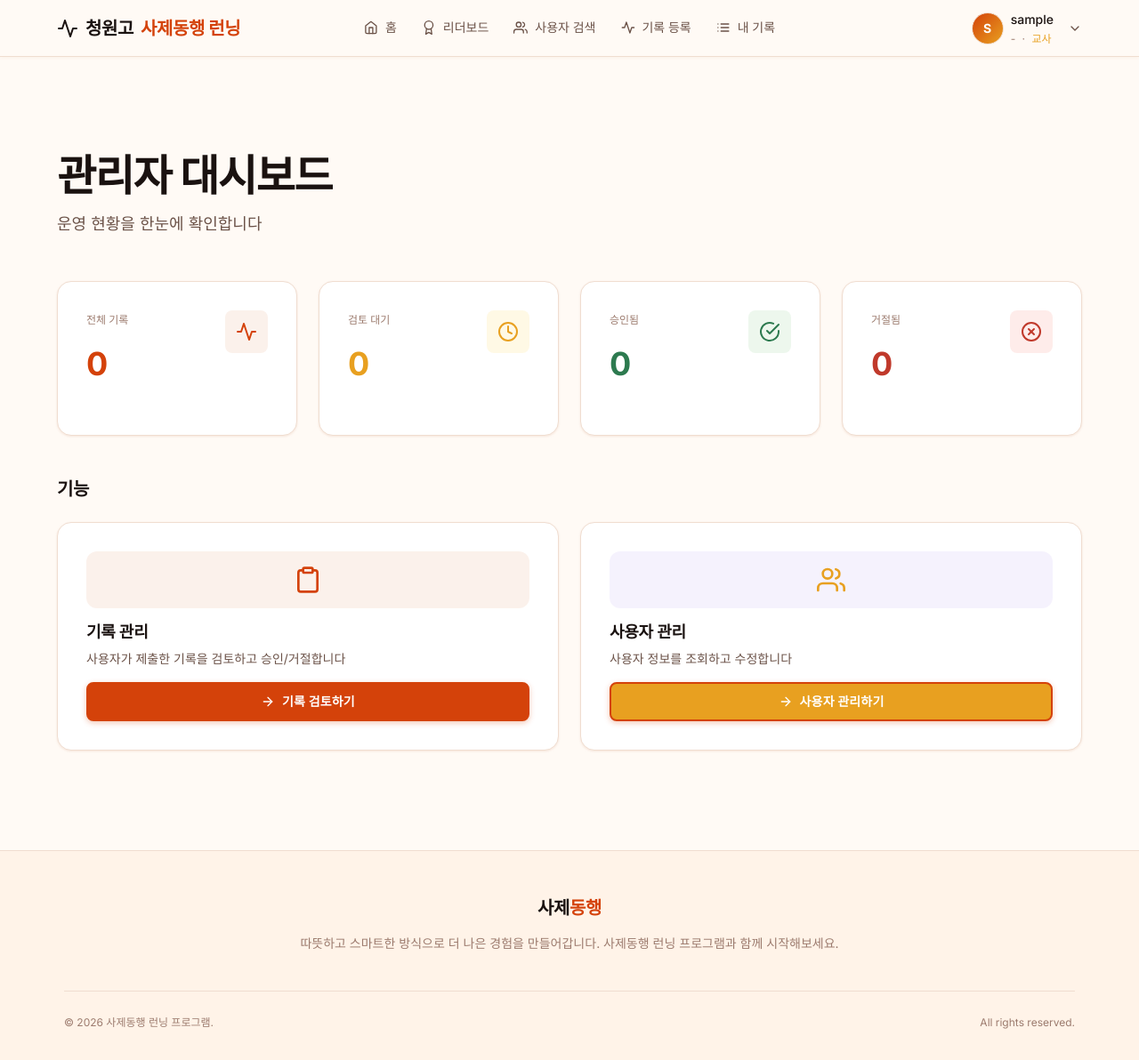
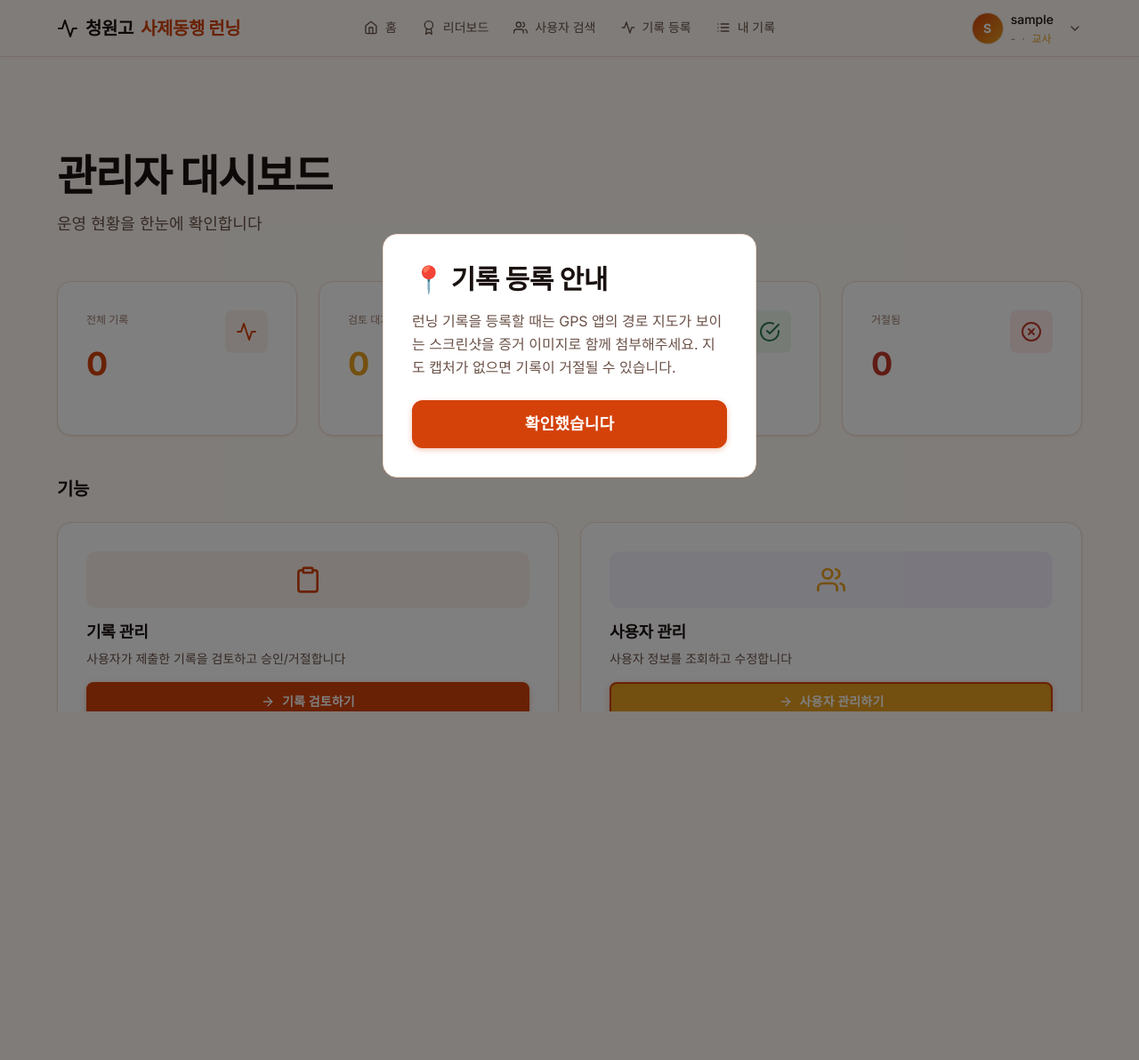
Before and after one commit to Oozls/project-gammanium, a Flask app: page /admin/ in a window 1280 px wide. Shown: the whole page at 89% size. After the commit the page ends 800 px from the top, so only its background shows below. Run offline with Flask 3, Linux system fonts and the light colour scheme; the visitor is signed in with stand-in values (Sample User, id 1).

Commit message:
feat: show GPS evidence reminder modal on new/stale site visits
Many records get rejected because users forget to attach a GPS map
screenshot as evidence. Adds a site-wide modal (fixed message) shown
on first visit and whenever the visitor returns more than 1 hour
after their last visit, using a localStorage timestamp.

Co-Authored-By: Claude Sonnet 5 <noreply@anthropic.com>
Claude-Session: https://claude.ai/code/session_0188RnSydepdmWAh6cK9w63a

```diff
--- a/templates/base.html
+++ b/templates/base.html
@@ -428,6 +428,22 @@
   <div id="toast-container" class="toast-container"></div>
 
   <!-- ============================================================
+       GPS 증거 안내 모달 (신규 접속 또는 1시간 이상 경과 후 재접속 시)
+  ============================================================= -->
+  <div id="gpsReminderModal" style="display: none; position: fixed; inset: 0; background: rgba(0, 0, 0, 0.5); align-items: center; justify-content: center; z-index: 1000;">
+    <div class="card" style="max-width: 420px; margin: auto; padding: var(--space-8);">
+      <h3 style="margin-bottom: var(--space-4);">📍 기록 등록 안내</h3>
+      <p style="color: var(--color-text-secondary); margin-bottom: var(--space-6); line-height: 1.6;">
+        런닝 기록을 등록할 때는 GPS 앱의 경로 지도가 보이는 스크린샷을 증거 이미지로 함께 첨부해주세요.
+        지도 캡처가 없으면 기록이 거절될 수 있습니다.
+      </p>
+      <button type="button" class="btn btn-primary btn-lg btn-full" style="justify-content: center;" onclick="document.getElementById('gpsReminderModal').style.display='none';">
+        확인했습니다
+      </button>
+    </div>
+  </div>
+
+  <!-- ============================================================
        SCRIPTS
   ============================================================= -->
   <script>
@@ -539,6 +555,25 @@
         }
       });
     });
+
+    // GPS 증거 안내: 신규 접속 또는 마지막 접속 후 1시간 이상 지나면 표시
+    (function() {
+      const STORAGE_KEY = 'lastVisitAt';
+      const ONE_HOUR_MS = 60 * 60 * 1000;
+      let lastVisit = null;
+      try {
+        lastVisit = localStorage.getItem(STORAGE_KEY);
+        localStorage.setItem(STORAGE_KEY, String(Date.now()));
+      } catch (e) {}
+
+      const shouldShow = !lastVisit || (Date.now() - parseInt(lastVisit, 10)) > ONE_HOUR_MS;
+      if (shouldShow) {
+        document.addEventListener('DOMContentLoaded', function() {
+          const modal = document.getElementById('gpsReminderModal');
+          if (modal) modal.style.display = 'flex';
+        });
+      }
+    })();
 
     // Profile popover toggle (click only)
     (function () {
```
